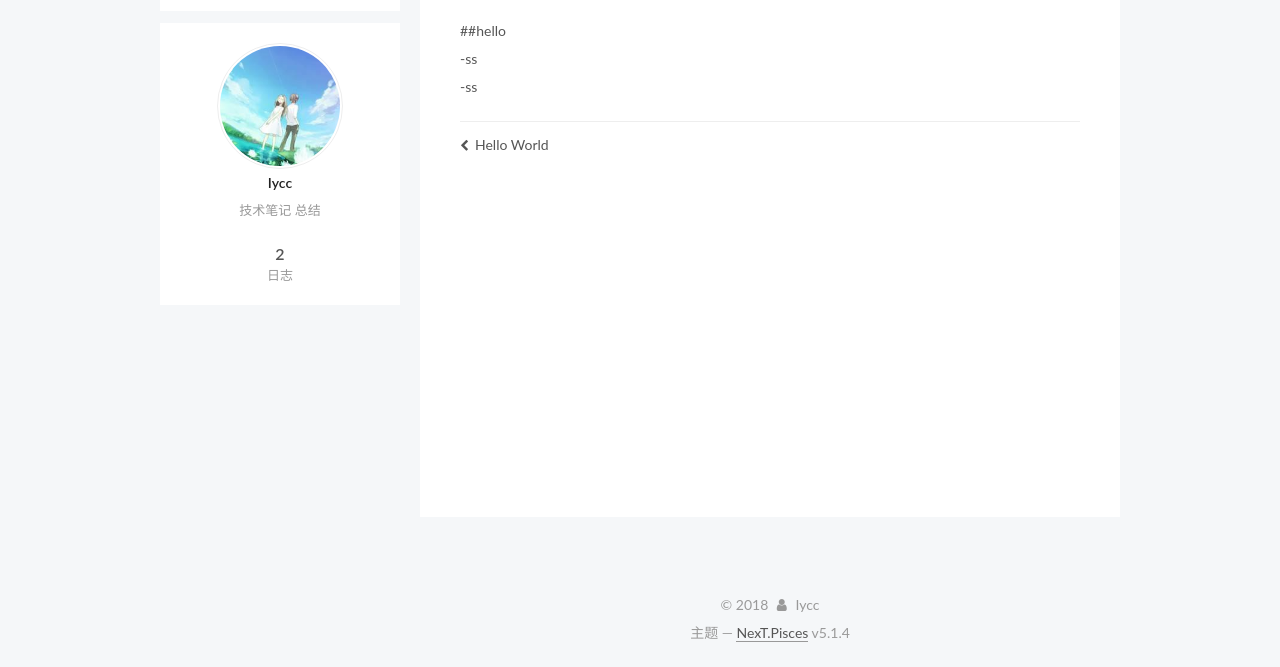
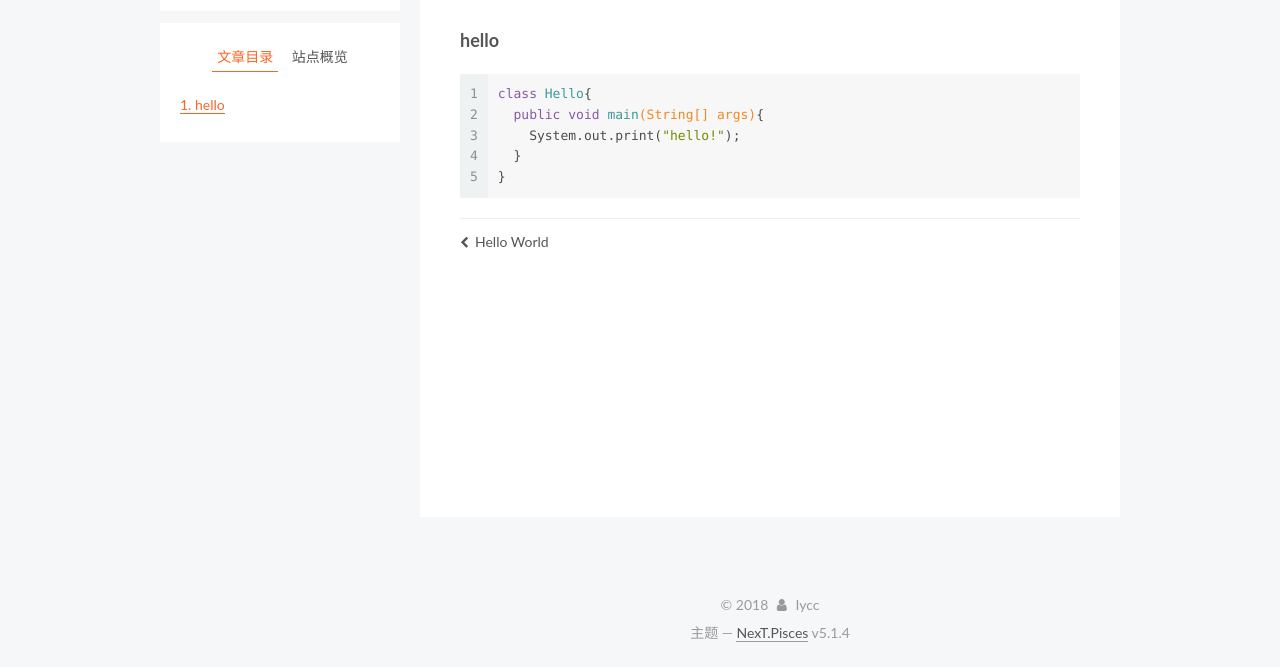
Before and after one commit to iycc/iycc.github.io, a plain HTML site: page 2018/02/06/article-title/index.html in a window 1280 px wide. Shown: the part 186-853 px from the top of the page. Drawn offline with Linux system fonts and the light colour scheme.

Commit message:
Site updated: 2018-02-08 22:50:25

```diff
--- a/2018/02/06/article-title/index.html
+++ b/2018/02/06/article-title/index.html
@@ -79,17 +79,17 @@
 
 
 
-<meta name="description" content="##hello-ss-ss">
+<meta name="description" content="hello12345class Hello&amp;#123;  public void main(String[] args)&amp;#123;    System.out.print(&quot;hello!&quot;);  &amp;#125;&amp;#125;">
 <meta property="og:type" content="article">
 <meta property="og:title" content="article title">
 <meta property="og:url" content="http://yoursite.com/2018/02/06/article-title/index.html">
 <meta property="og:site_name" content="Iycc&#39;s space">
-<meta property="og:description" content="##hello-ss-ss">
+<meta property="og:description" content="hello12345class Hello&amp;#123;  public void main(String[] args)&amp;#123;    System.out.print(&quot;hello!&quot;);  &amp;#125;&amp;#125;">
 <meta property="og:locale" content="zh-Hans">
-<meta property="og:updated_time" content="2018-02-08T12:43:31.940Z">
+<meta property="og:updated_time" content="2018-02-08T14:50:09.959Z">
 <meta name="twitter:card" content="summary">
 <meta name="twitter:title" content="article title">
-<meta name="twitter:description" content="##hello-ss-ss">
+<meta name="twitter:description" content="hello12345class Hello&amp;#123;  public void main(String[] args)&amp;#123;    System.out.print(&quot;hello!&quot;);  &amp;#125;&amp;#125;">
 
 
 
@@ -299,7 +299,7 @@
 
 
 
-        <p>##hello<br>-ss<br>-ss</p>
+        <h3 id="hello"><a href="#hello" class="headerlink" title="hello"></a>hello</h3><figure class="highlight java"><table><tr><td class="gutter"><pre><span class="line">1</span><br><span class="line">2</span><br><span class="line">3</span><br><span class="line">4</span><br><span class="line">5</span><br></pre></td><td class="code"><pre><span class="line"><span class="class"><span class="keyword">class</span> <span class="title">Hello</span></span>&#123;</span><br><span class="line">  <span class="function"><span class="keyword">public</span> <span class="keyword">void</span> <span class="title">main</span><span class="params">(String[] args)</span></span>&#123;</span><br><span class="line">    System.out.print(<span class="string">"hello!"</span>);</span><br><span class="line">  &#125;</span><br><span class="line">&#125;</span><br></pre></td></tr></table></figure>
 
 
     </div>
@@ -384,8 +384,17 @@
 
 
 
+        <ul class="sidebar-nav motion-element">
+          <li class="sidebar-nav-toc sidebar-nav-active" data-target="post-toc-wrap">
+            文章目录
+          </li>
+          <li class="sidebar-nav-overview" data-target="site-overview-wrap">
+            站点概览
+          </li>
+        </ul>
 
-      <section class="site-overview-wrap sidebar-panel sidebar-panel-active">
+
+      <section class="site-overview-wrap sidebar-panel">
         <div class="site-overview">
           <div class="site-author motion-element" itemprop="author" itemscope itemtype="http://schema.org/Person">
 
@@ -431,6 +440,22 @@
         </div>
       </section>
 
+
+      <!--noindex-->
+        <section class="post-toc-wrap motion-element sidebar-panel sidebar-panel-active">
+          <div class="post-toc">
+
+
+
+
+
+
+              <div class="post-toc-content"><ol class="nav"><li class="nav-item nav-level-3"><a class="nav-link" href="#hello"><span class="nav-number">1.</span> <span class="nav-text">hello</span></a></li></ol></div>
+
+
+          </div>
+        </section>
+      <!--/noindex-->
 
 
 
```
Also changed, not shown: index.html (+1 -1 lines).
